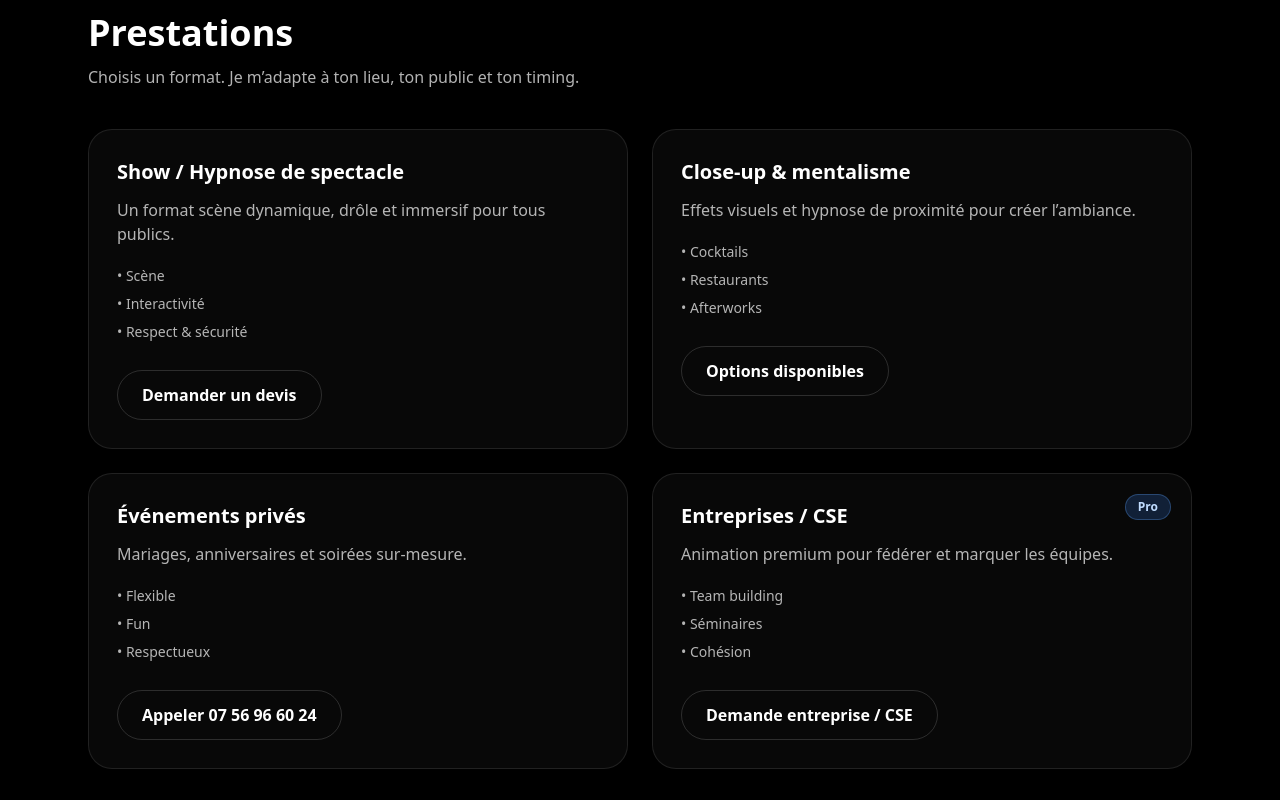
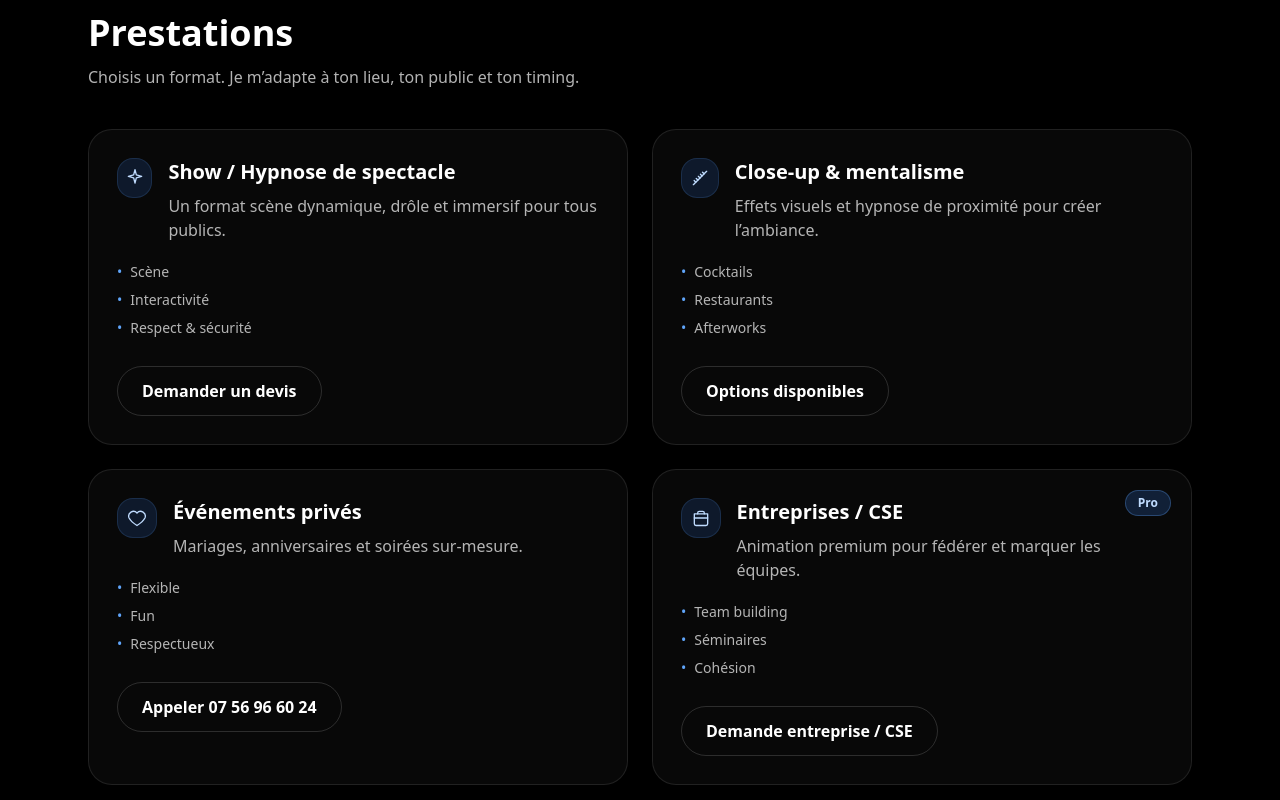
Before and after one commit to HypnoNico/transeetillusion, a Next.js app: page / in a window 1280 px wide. Shown: the part 820-1620 px from the top of the page. Built offline with nearby package versions, Linux system fonts and the light colour scheme.

Commit message:
Update prestations-cards.tsx

```diff
--- a/components/prestations-cards.tsx
+++ b/components/prestations-cards.tsx
@@ -2,6 +2,74 @@ type Props = {
   phoneNumber: string;
   phoneLabel: string;
 };
+
+function Icon({ name }: { name: "spark" | "wand" | "heart" | "briefcase" }) {
+  // Icônes minimalistes en SVG (zéro dépendance)
+  if (name === "spark") {
+    return (
+      <svg viewBox="0 0 24 24" className="h-5 w-5" fill="none">
+        <path
+          d="M12 2l1.6 6.2L20 10l-6.4 1.8L12 18l-1.6-6.2L4 10l6.4-1.8L12 2Z"
+          stroke="currentColor"
+          strokeWidth="1.6"
+          strokeLinejoin="round"
+        />
+      </svg>
+    );
+  }
+  if (name === "wand") {
+    return (
+      <svg viewBox="0 0 24 24" className="h-5 w-5" fill="none">
+        <path
+          d="M4 20L20 4"
+          stroke="currentColor"
+          strokeWidth="1.6"
+          strokeLinecap="round"
+        />
+        <path
+          d="M7 17l-2-2M9.5 14.5l-2-2M12 12l-2-2M14.5 9.5l-2-2M17 7l-2-2"
+          stroke="currentColor"
+          strokeWidth="1.6"
+          strokeLinecap="round"
+        />
+      </svg>
+    );
+  }
+  if (name === "heart") {
+    return (
+      <svg viewBox="0 0 24 24" className="h-5 w-5" fill="none">
+        <path
+          d="M12 21s-7-4.35-9.5-9A5.7 5.7 0 0 1 12 6a5.7 5.7 0 0 1 9.5 6c-2.5 4.65-9.5 9-9.5 9Z"
+          stroke="currentColor"
+          strokeWidth="1.6"
+          strokeLinejoin="round"
+        />
+      </svg>
+    );
+  }
+  return (
+    <svg viewBox="0 0 24 24" className="h-5 w-5" fill="none">
+      <path
+        d="M8 7V6a2 2 0 0 1 2-2h4a2 2 0 0 1 2 2v1"
+        stroke="currentColor"
+        strokeWidth="1.6"
+        strokeLinecap="round"
+      />
+      <path
+        d="M4 7h16v12a2 2 0 0 1-2 2H6a2 2 0 0 1-2-2V7Z"
+        stroke="currentColor"
+        strokeWidth="1.6"
+        strokeLinejoin="round"
+      />
+      <path
+        d="M4 12h16"
+        stroke="currentColor"
+        strokeWidth="1.6"
+        strokeLinecap="round"
+      />
+    </svg>
+  );
+}
 
 export function PrestationsCards({ phoneNumber, phoneLabel }: Props) {
   const cards = [
@@ -10,18 +78,21 @@ export function PrestationsCards({ phoneNumber, phoneLabel }: Props) {
       desc: "Un format scène dynamique, drôle et immersif pour tous publics.",
       bullets: ["Scène", "Interactivité", "Respect & sécurité"],
       cta: { label: "Demander un devis", href: "/contact" },
+      icon: "spark" as const,
     },
     {
       title: "Close-up & mentalisme",
       desc: "Effets visuels et hypnose de proximité pour créer l’ambiance.",
       bullets: ["Cocktails", "Restaurants", "Afterworks"],
       cta: { label: "Options disponibles", href: "/contact" },
+      icon: "wand" as const,
     },
     {
       title: "Événements privés",
       desc: "Mariages, anniversaires et soirées sur-mesure.",
       bullets: ["Flexible", "Fun", "Respectueux"],
       cta: { label: `Appeler ${phoneLabel}`, href: `tel:${phoneNumber}` },
+      icon: "heart" as const,
     },
     {
       title: "Entreprises / CSE",
@@ -29,6 +100,7 @@ export function PrestationsCards({ phoneNumber, phoneLabel }: Props) {
       bullets: ["Team building", "Séminaires", "Cohésion"],
       cta: { label: "Demande entreprise / CSE", href: "/contact" },
       badge: "Pro",
+      icon: "briefcase" as const,
     },
   ];
 
@@ -37,7 +109,7 @@ export function PrestationsCards({ phoneNumber, phoneLabel }: Props) {
       {cards.map((c) => (
         <div
           key={c.title}
-          className="relative rounded-3xl border border-white/10 bg-white/[0.03] p-7 hover:bg-white/[0.05] transition"
+          className="relative rounded-3xl border border-white/10 bg-white/[0.03] p-7 card-shine hover:bg-white/[0.05] transition"
         >
           {c.badge && (
             <span className="absolute top-5 right-5 text-xs font-semibold px-3 py-1 rounded-full bg-blue-500/20 border border-blue-400/30 text-blue-200">
@@ -45,12 +117,23 @@ export function PrestationsCards({ phoneNumber, phoneLabel }: Props) {
             </span>
           )}
 
-          <h3 className="text-xl font-extrabold">{c.title}</h3>
-          <p className="mt-3 text-white/70">{c.desc}</p>
+          <div className="flex items-start gap-4">
+            <div className="h-10 w-10 rounded-2xl bg-blue-500/15 border border-blue-400/15 flex items-center justify-center text-blue-200">
+              <Icon name={c.icon} />
+            </div>
+
+            <div className="min-w-0">
+              <h3 className="text-xl font-extrabold">{c.title}</h3>
+              <p className="mt-2 text-white/70">{c.desc}</p>
+            </div>
+          </div>
 
           <ul className="mt-5 space-y-2 text-sm text-white/70">
             {c.bullets.map((b) => (
-              <li key={b}>• {b}</li>
+              <li key={b} className="flex gap-2">
+                <span className="text-blue-400">•</span>
+                <span>{b}</span>
+              </li>
             ))}
           </ul>
 
```
